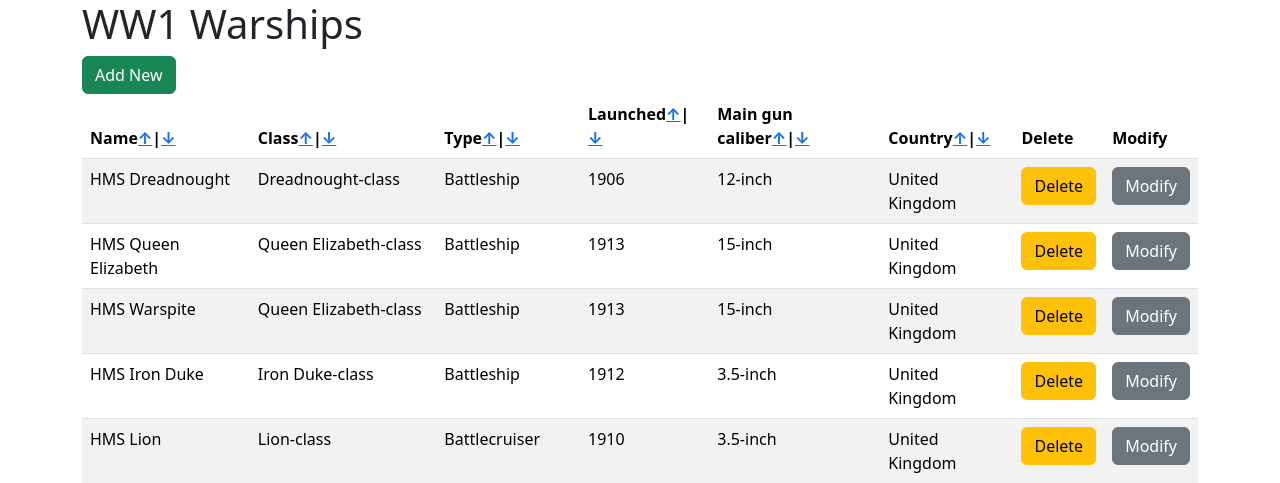
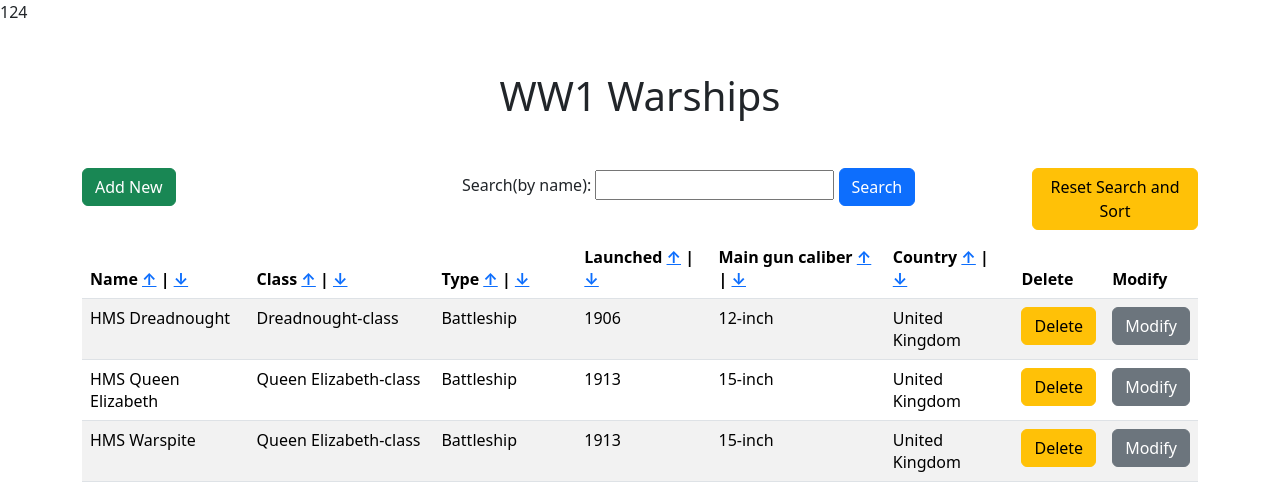
Before and after one commit to borbely-dominik-peter/PHPWarships, a PHP site: page /index.php?todo=search in a window 1280 px wide. Shown: the top 483 px of the page. Run offline with PHP 8.4, Linux system fonts and the light colour scheme; data comes from the database, SQL or seed files in the repository; data that the repository does not hold is empty.

Commit message:
search and styling

```diff
--- a/DatabaseManager.php
+++ b/DatabaseManager.php
@@ -50,7 +50,16 @@
                 WHERE id=$NewShip->id
             ;";
             $this->conn->query($sql);
-            echo $sql;
+        }
+
+        public function Search($data, $SearchQuery){
+            $SearchedData = [];
+            foreach($data as $d){
+                if (strpos($d->name,$SearchQuery) !== false) {
+                    $SearchedData[] = $d;
+                }
+            }
+            return $SearchedData;
         }
     }
 ?>
--- a/index.php
+++ b/index.php
@@ -4,12 +4,24 @@
 
     $DatabaseManager = new DatabaseManager("localhost","root","","warships");
 
-    $todo = htmlspecialchars($_GET["todo"]) ?? "";
-    $confirm = htmlspecialchars($_GET["confirm"]) ?? "";
-    $confirmres = htmlspecialchars($_GET["confirmres"]) ?? "";
-    $sort = htmlspecialchars($_GET["sort"]) ?? "";
-    $dir = htmlspecialchars($_GET["dir"]) ?? "";
-    $id = htmlspecialchars($_GET["id"]) ?? -1;
+    $todo = $_GET["todo"] ?? "";
+    $todo = htmlspecialchars($todo);
+
+    $confirm = $_GET["confirm"] ?? "";
+    $confirm = htmlspecialchars($confirm);
+
+    $confirmres = $_GET["confirmres"] ?? "";
+    $confirmres = htmlspecialchars($confirmres);
+
+    $sort = $_GET["sort"] ?? "";
+    $sort = htmlspecialchars($sort);
+
+    $dir = $_GET["dir"] ?? "";
+    $dir = htmlspecialchars($dir);
+
+    $id = $_GET["id"] ?? -1;
+    $id = htmlspecialchars($id);
+
     if ($todo == "add") {
         $name = htmlspecialchars($_POST["name"]) ?? "";
         $class = htmlspecialchars($_POST["class"]) ?? "";
@@ -21,7 +33,8 @@
         $DatabaseManager->AddToDB($NewShip);
     }
     if ($confirm == "sent") {
-        echo "<b>To confirm deletion, scroll to the selected item and click the confirm deletion button!</b>";
+        $WarningStr = "To confirm deletion, scroll to the selected item and click the confirm deletion button!";
+        //echo "<b>To confirm deletion, scroll to the selected item and click the confirm deletion button!</b>";
     }
     if ($confirmres == "true") {
         $DatabaseManager->RemoveFromDB($id);
@@ -38,7 +51,16 @@
         $NewShip = new Ship($id,$name,$class,$type,$year,$MainGunCaliber,$country);
         $DatabaseManager->ModifyinDB($NewShip);
     }
+
     $Data = $DatabaseManager->GetAllData();
+    if ($todo == "search") {
+        $SearchQuery = $_POST["search"] ?? "";
+        if ($SearchQuery === "") {
+            $SearchQuery = $_GET["SQuery"] ?? "";
+        }
+        $Data = $DatabaseManager->Search($Data, $SearchQuery);
+        echo sizeof($Data);
+    }
     if ($sort != "") {
         $Data = TableSort($sort, $dir, $Data);
     }
@@ -55,16 +77,35 @@
 </head>
 <body>
     <div id="main" class="container">
-        <h1>WW1 Warships</h1>
-        <a href="Details.php?mod=false" class="btn btn-success">Add New</a>
+        <h1 class="text-center my-5">WW1 Warships</h1>
+        <?php
+            if ($confirm == "sent") {
+                echo "<p style='color:red; text-align:center;'><b>$WarningStr</b></p>";
+            }
+        ?>
+        <div class="row mb-2">
+            <div class="col-md-4 col-sm-12">
+                <a href="Details.php?mod=false" class="btn btn-success">Add New</a>
+            </div>
+            <div class="col-md-6 col-sm-12">
+                <form action="index.php?todo=search" method="POST">
+                    <label for="search">Search(by name):</label>
+                    <input type="text" id="search" name="search">
+                    <button type="submit" class="btn btn-primary">Search</button>
+                </form>
+            </div>
+            <div class="col-md-2">
+                <a href="index.php" class="btn btn-warning">Reset Search and Sort</a>
+            </div>
+        </div>
         <table class="table table-striped">
             <thead>
-                <th>Name<a href="index.php?sort=name&dir=up">&uarr;</a>|<a href="index.php?sort=name&dir=down">&darr;</a></th>
-                <th>Class<a href="index.php?sort=class&dir=up">&uarr;</a>|<a href="index.php?sort=class&dir=down">&darr;</a></th>
-                <th>Type<a href="index.php?sort=type&dir=up">&uarr;</a>|<a href="index.php?sort=type&dir=down">&darr;</a></th>
-                <th>Launched<a href="index.php?sort=launched&dir=up">&uarr;</a>|<a href="index.php?sort=launched&dir=down">&darr;</a></th>
-                <th>Main gun caliber<a href="index.php?sort=MainGunCaliber&dir=up">&uarr;</a>|<a href="index.php?sort=MainGunCaliber&dir=down">&darr;</a></th>
-                <th>Country<a href="index.php?sort=country&dir=up">&uarr;</a>|<a href="index.php?sort=country&dir=down">&darr;</a></th>
+                <th>Name <a href="index.php?<?= $SearchQuery !== null ? "todo=$todo&SQuery=$SearchQuery&" : "" ?>sort=name&dir=up">&uarr;</a> | <a href="index.php?<?= $SearchQuery !== null ? "todo=$todo&SQuery=$SearchQuery&" : "" ?>sort=name&dir=down">&darr;</a></th>
+                <th>Class <a href="index.php?<?= $SearchQuery !== null ? "todo=$todo&SQuery=$SearchQuery&" : "" ?>sort=class&dir=up">&uarr;</a> | <a href="index.php?<?= $SearchQuery !== null ? "todo=$todo&SQuery=$SearchQuery&" : "" ?>sort=class&dir=down">&darr;</a></th>
+                <th>Type <a href="index.php?<?= $SearchQuery !== null ? "todo=$todo&SQuery=$SearchQuery&" : "" ?>sort=type&dir=up">&uarr;</a> | <a href="index.php?<?= $SearchQuery !== null ? "todo=$todo&SQuery=$SearchQuery&" : "" ?>sort=type&dir=down">&darr;</a></th>
+                <th>Launched <a href="index.php?<?= $SearchQuery !== null ? "todo=$todo&SQuery=$SearchQuery&" : "" ?>sort=launched&dir=up">&uarr;</a> | <a href="index.php?<?= $SearchQuery !== null ? "todo=$todo&SQuery=$SearchQuery&" : "" ?>sort=launched&dir=down">&darr;</a></th>
+                <th>Main gun caliber <a href="index.php?<?= $SearchQuery !== null ? "todo=$todo&SQuery=$SearchQuery&" : "" ?>sort=MainGunCaliber&dir=up">&uarr;</a> | <a href="index.php?<?= $SearchQuery !== null ? "todo=$todo&SQuery=$SearchQuery&" : "" ?>sort=MainGunCaliber&dir=down">&darr;</a></th>
+                <th>Country <a href="index.php?<?= $SearchQuery !== null ? "todo=$todo&SQuery=$SearchQuery&" : "" ?>sort=country&dir=up">&uarr;</a> | <a href="index.php?<?= $SearchQuery !== null ? "todo=$todo&SQuery=$SearchQuery&" : "" ?>sort=country&dir=down">&darr;</a></th>
                 <th>Delete</th>
                 <th>Modify</th>
             </thead>
@@ -81,7 +122,7 @@
                         echo "<td>$d->country</td>";
                         if ($confirm == "sent" && $id == $d->id) {
                             echo "<td><a href='index.php?id=$d->id&confirm=done&confirmres=true' class='btn btn-danger'>Confirm deletion</td>";
-                            echo "<td><a href='index.php?id=$d->id&confirm=done&confirmres=false' class='btn btn-danger'>Cancel</td>";
+                            echo "<td><a href='index.php?id=$d->id&confirm=done&confirmres=false' class='btn btn-success'>Cancel</td>";
                         }
                         else{
                             echo "<td><a href='index.php?id=$d->id&confirm=sent' class='btn btn-warning'>Delete</td>";
```
